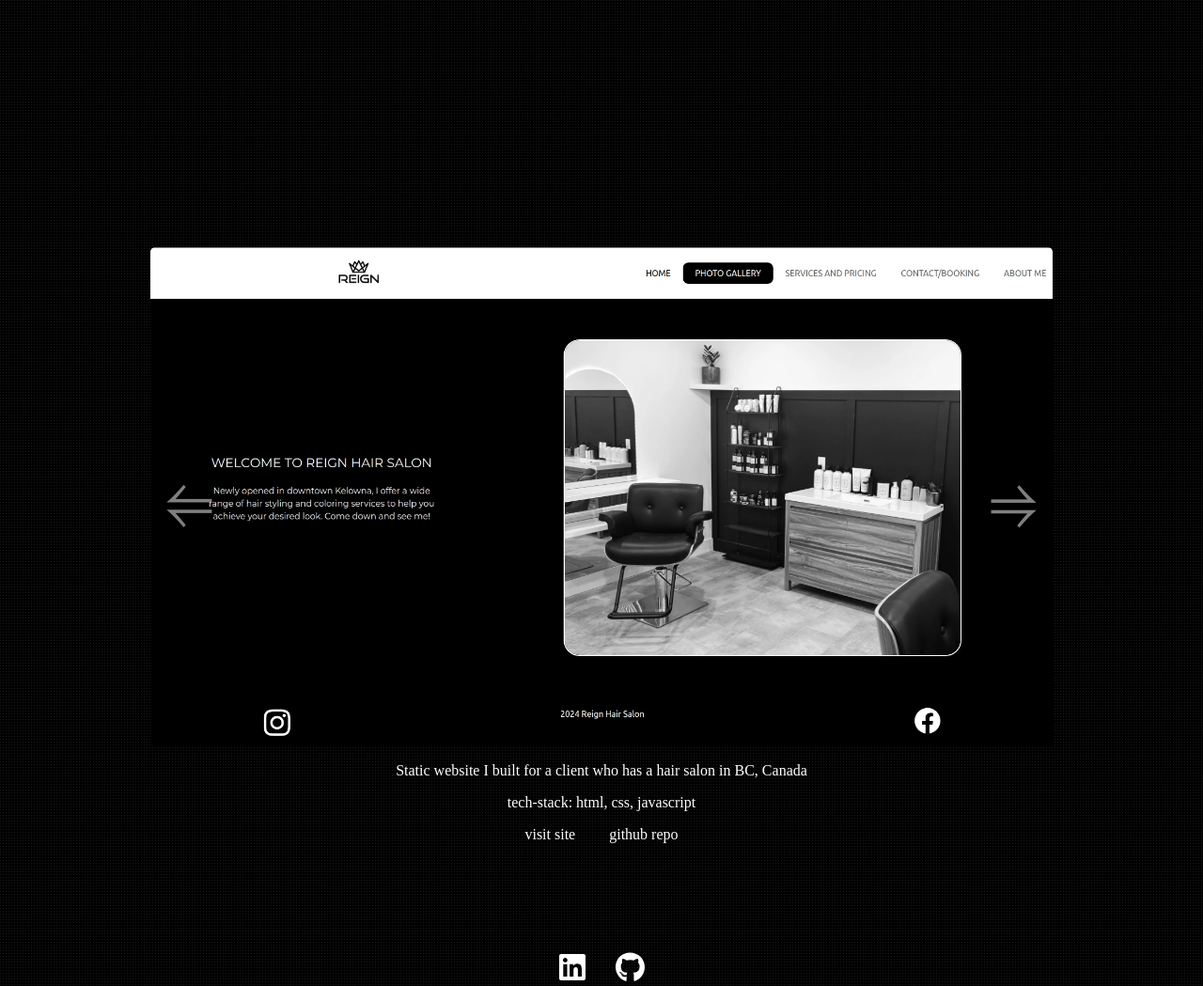
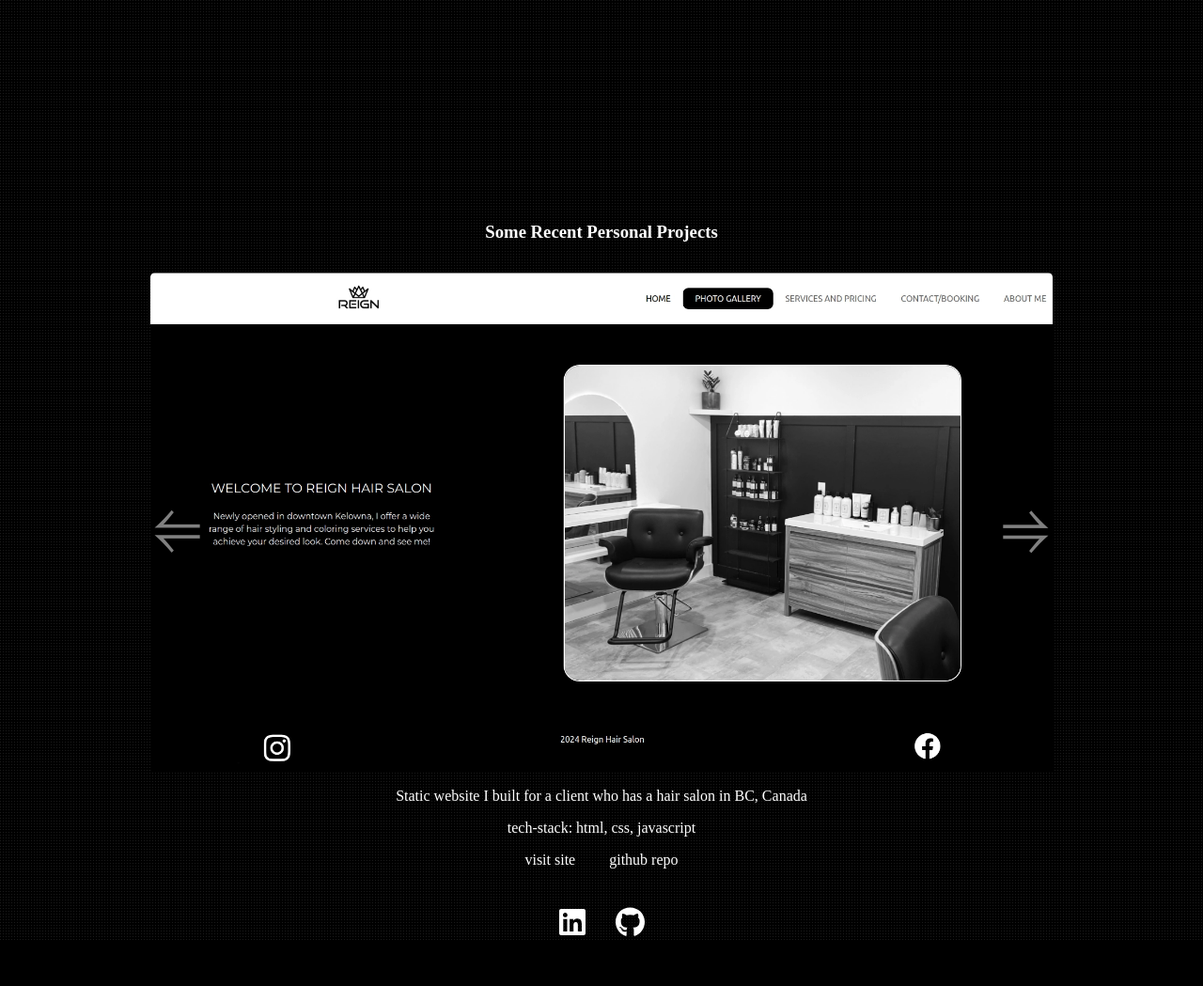
Before and after one commit to ben-eh/portfolio-final, a PHP site: page / in a window 1280 px wide. Shown: the part 1467-2516 px from the top of the page at 94% size. After the commit the page ends 2467 px from the top, so only its background shows below. Run offline with PHP 8.4, Linux system fonts and the light colour scheme; some libraries are stand-ins or nearby versions.

Commit message:
carousel header added, next/prev buttons x-axis adjusted

```diff
--- a/index.html
+++ b/index.html
@@ -93,6 +93,7 @@
 		<!-- carousel section -->
 		<div class="main-container">
 			<section aria-label="Newest Photos" class="layout">
+				<h3 class="carousel-header">Some Recent Personal Projects</h3>
 				<div class="carousel" data-carousel>
 					<button class="carousel-button prev" data-carousel-button="prev">&#10594</button>
 					<button class="carousel-button next" data-carousel-button="next">&#10596</button>
--- a/main.css
+++ b/main.css
@@ -224,6 +224,7 @@ h1 {
 	display: flex;
 	align-items: center;
 	justify-content: center;
+	flex-direction: column;
 }
 
 .carousel {
@@ -287,11 +288,11 @@ h1 {
 }
 
 .carousel-button.prev {
-	left: 1rem;
+	left: 0.2rem;
 }
 
 .carousel-button.next {
-	right: 1rem;
+	right: 0.2rem;
 }
 
 .carousel-padding {
@@ -313,7 +314,7 @@ h1 span {
   display: flex;
   justify-content: center;
   gap: 2rem;
-  padding-top: 5rem;
+  padding-top: 2rem;
 }
 
 .white-link {
@@ -367,3 +368,7 @@ h1 span {
 		margin-top: 0.5rem;
 	}
 }
+
+.carousel-header {
+	margin-bottom: 2rem;
+}
```
